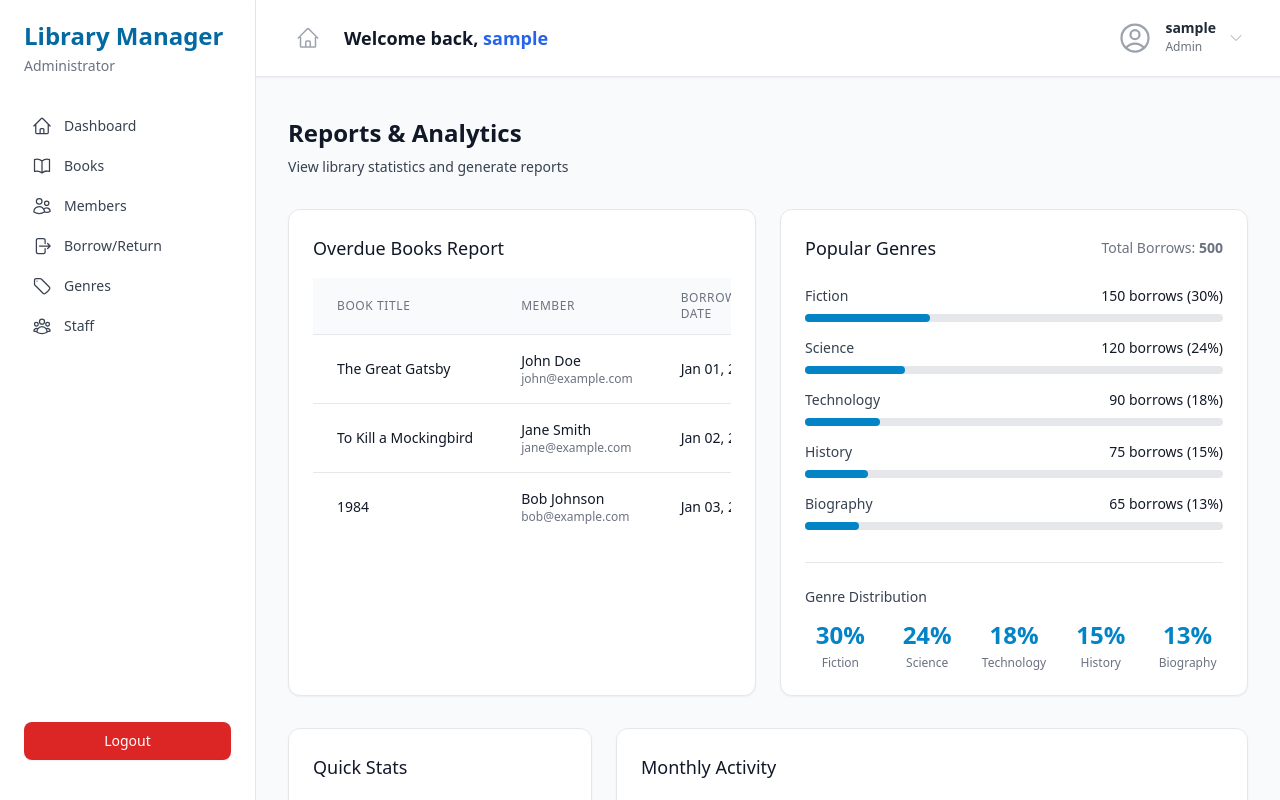
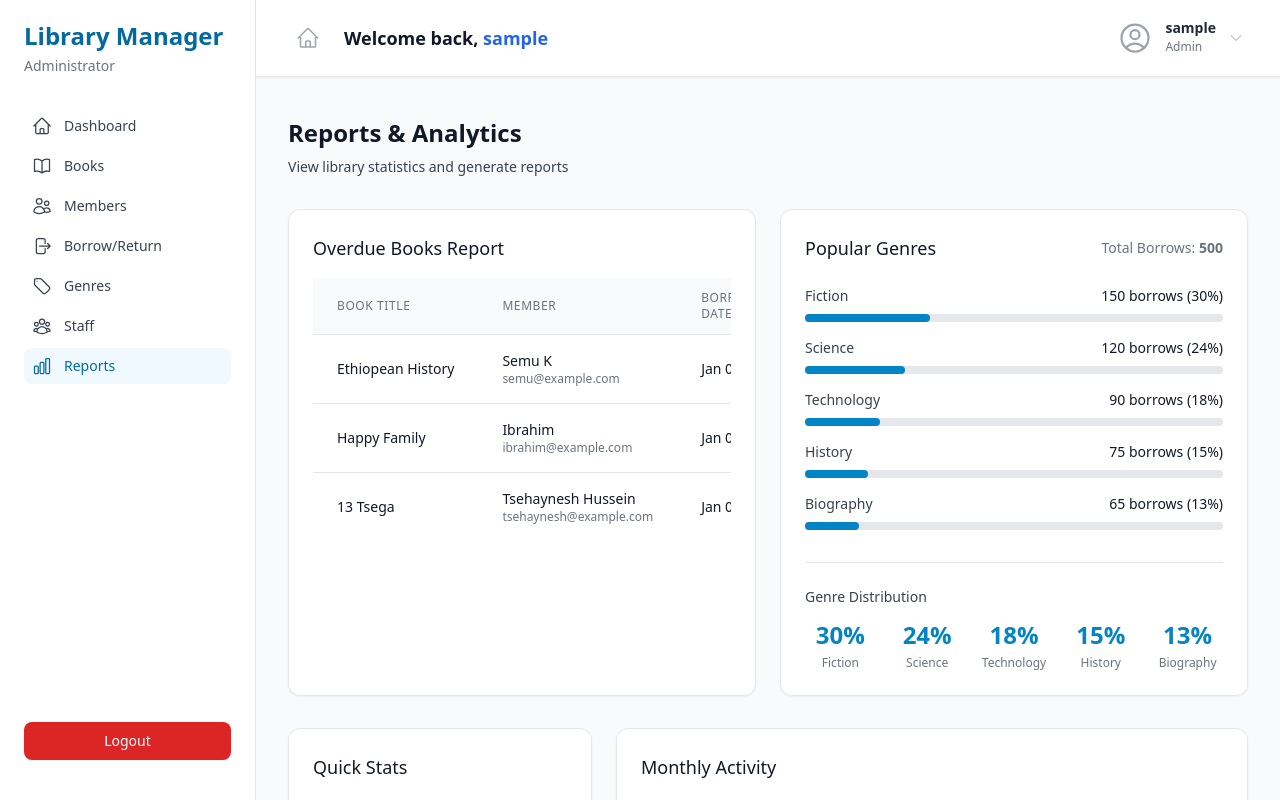
Before and after one commit to Ibrahimin8/library-manager-frontend, a React (Vite) app: page /reports in a window 1280 px wide. Shown: the top 800 px of the page. Built offline with nearby package versions, Linux system fonts and the light colour scheme; sample sign-in values are in the browser's storage.

Commit message:
Initial commit

```diff
--- a/src/components/common/Sidebar.jsx
+++ b/src/components/common/Sidebar.jsx
@@ -14,7 +14,7 @@ const navigation = [
   { name: 'Borrow/Return', href: '/borrow', icon: ArrowRightOnRectangleIcon },
   { name: 'Genres', href: '/genres', icon: TagIcon },
   { name: 'Staff', href: '/staff', icon: UserGroupIcon },
- // { name: 'Reports', href: '/reports', icon: ChartBarIcon },  currently i can not find usefull end point api for reports
+  { name: 'Reports', href: '/reports', icon: ChartBarIcon },
 ];
 
 const Sidebar = () => {
--- a/src/components/genres/GenreList.jsx
+++ b/src/components/genres/GenreList.jsx
@@ -55,7 +55,7 @@ const GenreList = () => {
     <div className="bg-white rounded-2xl shadow-sm border border-gray-100 p-6">
       <h2 className="text-xl font-bold text-gray-900 mb-6">Manage Genres</h2>
 
-      {/* Quick Add Form */}
+
       <form onSubmit={handleCreate} className="flex gap-2 mb-8">
         <input
           type="text"
@@ -72,7 +72,7 @@ const GenreList = () => {
         </button>
       </form>
 
-      {/* Genre Table */}
+
       {loading ? (
         <div className="text-center py-4 text-gray-400 italic">Updating categories...</div>
       ) : (
--- a/src/components/reports/OverdueBooks.jsx
+++ b/src/components/reports/OverdueBooks.jsx
@@ -6,31 +6,32 @@ const OverdueBooks = () => {
   const [loading, setLoading] = useState(true);
 
   useEffect(() => {
-    // Mock data - in real app, fetch from API
+    // currently i can not find usefull end point api for overdue books report
+    // so i am using mock data for demonstration purposes
     const mockData = [
       {
         id: 1,
-        book_title: 'The Great Gatsby',
-        member_name: 'John Doe',
-        member_email: 'john@example.com',
-        borrow_date: '2024-01-01',
+        book_title: 'Ethiopean History',
+        member_name: 'Semu K',
+        member_email: 'semu@example.com',
+        borrow_date: '2022-01-01',
         due_date: '2024-01-15',
         days_overdue: 5
       },
       {
         id: 2,
-        book_title: 'To Kill a Mockingbird',
-        member_name: 'Jane Smith',
-        member_email: 'jane@example.com',
-        borrow_date: '2024-01-02',
+        book_title: 'Happy Family',
+        member_name: 'Ibrahim',
+        member_email: 'ibrahim@example.com',
+        borrow_date: '2021-01-02',
         due_date: '2024-01-16',
         days_overdue: 4
       },
       {
         id: 3,
-        book_title: '1984',
-        member_name: 'Bob Johnson',
-        member_email: 'bob@example.com',
+        book_title: '13 Tsega',
+        member_name: 'Tsehaynesh Hussein',
+        member_email: 'tsehaynesh@example.com',
         borrow_date: '2024-01-03',
         due_date: '2024-01-17',
         days_overdue: 3
--- a/src/components/reports/PopularGenres.jsx
+++ b/src/components/reports/PopularGenres.jsx
@@ -5,7 +5,8 @@ const PopularGenres = () => {
   const [loading, setLoading] = useState(true);
 
   useEffect(() => {
-    // Mock data - in real app, fetch from API
+    // currently i can not find usefull end point api for popular genres report
+    // so i am using mock data for demonstration purposes
     const mockData = [
       { name: 'Fiction', borrow_count: 150, percentage: 30 },
       { name: 'Science', borrow_count: 120, percentage: 24 },
--- a/src/pages/Dashboard.jsx
+++ b/src/pages/Dashboard.jsx
@@ -14,6 +14,8 @@ import {
 
 const Dashboard = () => {
   const navigate = useNavigate();
+
+
   const [stats, setStats] = useState({
     totalBooks: 0,
     totalMembers: 0,
@@ -21,19 +23,46 @@ const Dashboard = () => {
     overdueBooks: 0,
   });
 
+
   const [recentActivities, setRecentActivities] = useState([]);
   const [loading, setLoading] = useState(true);
 
   useEffect(() => {
     const fetchDashboardData = async () => {
       try {
+
         const response = await axios.get('/dashboard');
 
-        setStats(response.data.stats);
-        setRecentActivities(response.data.recentActivities);
+
+        if (response.data) {
+          setStats(response.data.stats || {
+            totalBooks: 0,
+            totalMembers: 0,
+            activeBorrows: 0,
+            overdueBooks: 0,
+          });
+          setRecentActivities(response.data.recentActivities || []);
+        }
       } catch (error) {
-        console.error(error);
-        toast.error('Failed to load dashboard data');
+        console.error("Dashboard API error, loading mock data instead:", error);
+
+        // i am using mock data because i could not find usefull end point api for dashboard stats and recent activity
+
+        setStats({
+          totalBooks: 1248,
+          totalMembers: 450,
+          activeBorrows: 85,
+          overdueBooks: 12,
+        });
+
+        setRecentActivities([
+          { user: 'Abebe', action: 'borrowed', item: 'Ethiopia History', time: '10 mins ago' },
+          { user: 'Semu K', action: 'returned', item: '13 Tsega', time: '1 hour ago' },
+          { user: 'Admin', action: 'added', item: 'Happy Family', time: '3 hours ago' },
+
+        ]);
+
+
       } finally {
         setLoading(false);
       }
@@ -78,7 +107,7 @@ const Dashboard = () => {
   }
 
   return (
-    <div>
+    <div className="animate-fade-in">
       {/* Header */}
       <div className="mb-8">
         <h1 className="text-2xl font-semibold text-gray-900">Dashboard</h1>
@@ -87,7 +116,7 @@ const Dashboard = () => {
         </p>
       </div>
 
-      {/* Statistics */}
+      {/* Statistics Cards */}
       <div className="grid grid-cols-1 md:grid-cols-2 lg:grid-cols-4 gap-6 mb-8">
         <StatCard title="Total Books" value={stats.totalBooks} icon={BookOpenIcon} color="bg-blue-500" />
         <StatCard title="Total Members" value={stats.totalMembers} icon={UsersIcon} color="bg-green-500" />
@@ -96,16 +125,16 @@ const Dashboard = () => {
       </div>
 
       {/* Quick Actions */}
-      <div className="card mb-8">
+      <div className="bg-white p-6 rounded-xl shadow-sm border border-gray-100 mb-8">
         <h2 className="text-lg font-semibold text-gray-900 mb-4">Quick Actions</h2>
         <div className="grid grid-cols-1 sm:grid-cols-2 lg:grid-cols-4 gap-4">
           {quickActions.map((action, index) => (
             <button
               key={index}
               onClick={action.action}
-              className="flex items-center justify-center p-4 rounded-lg border border-gray-200 hover:border-blue-300 hover:bg-blue-50 transition-colors cursor-pointer"
+              className="flex items-center justify-center p-4 rounded-lg border border-gray-200 hover:border-blue-300 hover:bg-blue-50 transition-all cursor-pointer group"
             >
-              <div className={`p-2 rounded-lg ${action.color} mr-3`}>
+              <div className={`p-2 rounded-lg ${action.color} mr-3 group-hover:scale-110 transition-transform`}>
                 <action.icon className="h-5 w-5 text-white" />
               </div>
               <span className="font-medium text-gray-700">{action.title}</span>
@@ -114,25 +143,25 @@ const Dashboard = () => {
         </div>
       </div>
 
-      {/* Recent Activity */}
-      <div className="card">
+
+      <div className="bg-white p-6 rounded-xl shadow-sm border border-gray-100">
         <h2 className="text-lg font-semibold text-gray-900 mb-4">Recent Activity</h2>
 
         {recentActivities.length === 0 ? (
-          <p className="text-gray-500 text-sm">No recent activity</p>
+          <p className="text-gray-500 text-sm italic">No recent activity recorded.</p>
         ) : (
           <div className="space-y-4">
             {recentActivities.map((activity, index) => (
               <div
                 key={index}
-                className="flex items-center justify-between py-3 border-b border-gray-100 last:border-0"
+                className="flex items-center justify-between py-3 border-b border-gray-50 last:border-0 hover:bg-gray-50 px-2 rounded-md transition-colors"
               >
                 <div>
-                  <span className="font-medium text-gray-900">{activity.user}</span>
+                  <span className="font-semibold text-gray-900">{activity.user}</span>
                   <span className="text-gray-600"> {activity.action} </span>
-                  <span className="font-medium text-gray-900">{activity.item}</span>
+                  <span className="font-medium text-blue-600">{activity.item}</span>
                 </div>
-                <span className="text-sm text-gray-500">{activity.time}</span>
+                <span className="text-xs font-medium text-gray-400 bg-gray-100 px-2 py-1 rounded-full">{activity.time}</span>
               </div>
             ))}
           </div>
```
